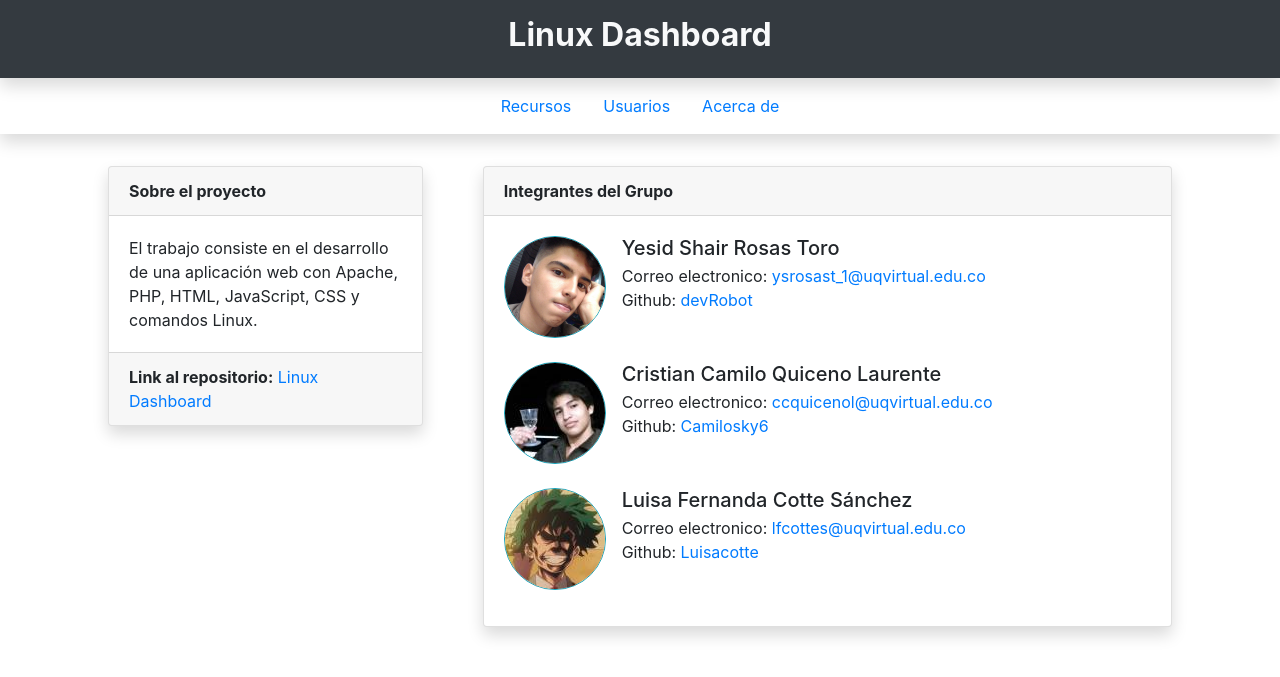
After one commit to devRobots/linux-dashboard, a PHP site: page /pages/about.php in a window 1280 px wide. The commit adds this page. Shown: the top 677 px of the page. Run offline with PHP 8.4, Linux system fonts and the light colour scheme; some libraries are stand-ins or nearby versions.

Commit message:
Detalles finales

```diff
--- /dev/null
+++ b/pages/about.php
@@ -0,0 +1,121 @@
+<!DOCTYPE html>
+<html lang="es">
+
+<head>
+    <meta charset="UTF-8">
+
+    <title>Parcial III Linux</title>
+
+    <script type="text/javascript" src="../js/refresh.js"></script>
+    <script type="text/javascript" src="https://www.gstatic.com/charts/loader.js"></script>
+    <link rel="stylesheet" href="https://cdn.jsdelivr.net/npm/bootstrap@4.5.3/dist/css/bootstrap.min.css" integrity="sha384-TX8t27EcRE3e/ihU7zmQxVncDAy5uIKz4rEkgIXeMed4M0jlfIDPvg6uqKI2xXr2" crossorigin="anonymous">
+</head>
+
+<body>
+    <!-- Header -->
+    <nav>
+        <ul class="navbar navbar-dark bg-dark nav py-md-3 shadow justify-content-center">
+            <li class="nav-item text-light">
+                <h2><strong>Linux Dashboard</strong></h2>
+            </li>
+        </ul>
+        <ul class="nav py-md-2 shadow justify-content-center">
+            <li class="nav-item">
+                <a class="nav-link" href="dashboard.php">Recursos</a>
+            </li>
+            <li class="nav-item">
+                <a class="nav-link active" href="usuarios.php">Usuarios</a>
+            </li>
+            <li class="nav-item">
+                <a class="nav-link" href="#">Acerca de</a>
+            </li>
+        </ul>
+    </nav>
+
+    <!-- Contenedores -->
+    <div class="container py-md-4">
+        <div class="card-deck p-md-2">
+            <div class="col-4">
+                <div class="card shadow">
+                    <div class="card-header">
+                        <strong>Sobre el proyecto</strong>
+                    </div>
+                    <div class="card-body ">
+                        El trabajo consiste en el desarrollo de una aplicación web con Apache, PHP, HTML, JavaScript, CSS y comandos
+                        Linux.
+                    </div>
+                    <div class="card-footer ">
+                        <strong>Link al repositorio:</strong>
+                        <a href="https://github.com/devRobots/linux-dashboard">
+                            Linux Dashboard
+                        </a>
+                    </div>
+                </div>
+            </div>
+            <div class="col-8">
+                <div class="card shadow">
+                    <div class="card-header">
+                        <strong>Integrantes del Grupo</strong>
+                    </div>
+                    <div class="card-body ">
+                        <ul class="list-unstyled">
+                            <li class="media">
+                                <img src="../img/yes.jpg" class="border border-info rounded-circle mr-3" alt="...">
+                                <div class="media-body">
+                                    <h5 class="mt-0 mb-1">Yesid Shair Rosas Toro</h5>
+                                    Correo electronico:
+                                    <a href="mailto:ysrosast_1@uqvirtual.edu.co">
+                                        ysrosast_1@uqvirtual.edu.co
+                                    </a>
+                                    <br>
+                                    Github:
+                                    <a href="https://github.com/devRobots">
+                                        devRobot
+                                    </a>
+                                </div>
+                            </li>
+                            <li class="media my-4">
+                                <img src="../img/joshua.jpg" class="border border-info rounded-circle mr-3" alt="...">
+                                <div class="media-body">
+                                    <h5 class="mt-0 mb-1">Cristian Camilo Quiceno Laurente</h5>
+                                    Correo electronico:
+                                    <a href="mailto:ccquicenol@uqvirtual.edu.co">
+                                        ccquicenol@uqvirtual.edu.co
+                                    </a>
+                                    <br>
+                                    Github:
+                                    <a href="https://github.com/camilosky6">
+                                        Camilosky6
+                                    </a>
+                                </div>
+                            </li>
+                            <li class="media">
+                                <img src="../img/lu.jpg" class="border border-info rounded-circle mr-3" alt="...">
+                                <div class="media-body">
+                                    <h5 class="mt-0 mb-1">Luisa Fernanda Cotte Sánchez</h5>
+                                    Correo electronico:
+                                    <a href="mailto:lfcottes@uqvirtual.edu.co">
+                                        lfcottes@uqvirtual.edu.co
+                                    </a>
+                                    <br>
+                                    Github:
+                                    <a href="https://github.com/Luisacotte">
+                                        Luisacotte
+                                    </a>
+                                </div>
+                            </li>
+                        </ul>
+                    </div>
+                </div>
+            </div>
+        </div>
+    </div>
+
+    <!-- Bootstrap JS -->
+    <script src="https://code.jquery.com/jquery-3.5.1.slim.min.js" integrity="sha384-DfXdz2htPH0lsSSs5nCTpuj/zy4C+OGpamoFVy38MVBnE+IbbVYUew+OrCXaRkfj" crossorigin="anonymous">
+    </script>
+    <script src="https://cdn.jsdelivr.net/npm/bootstrap@4.5.3/dist/js/bootstrap.bundle.min.js" integrity="sha384-ho+j7jyWK8fNQe+A12Hb8AhRq26LrZ/JpcUGGOn+Y7RsweNrtN/tE3MoK7ZeZDyx" crossorigin="anonymous">
+    </script>
+</body>
+
+</html>
--- a/pages/usuarios.php
+++ b/pages/usuarios.php
@@ -30,7 +30,7 @@
 				<a class="nav-link active" href="#">Usuarios</a>
 			</li>
 			<li class="nav-item">
-				<a class="nav-link" href="#">Acerca de</a>
+				<a class="nav-link" href="about.php">Acerca de</a>
 			</li>
 		</ul>
 	</nav>
```
Also changed, not shown: pages/dashboard.php (+5 -5 lines), img/joshua.jpg (added), img/lu.jpg (added), img/yes.jpg (added). Lines whose indentation alone changed are shown as unchanged.
